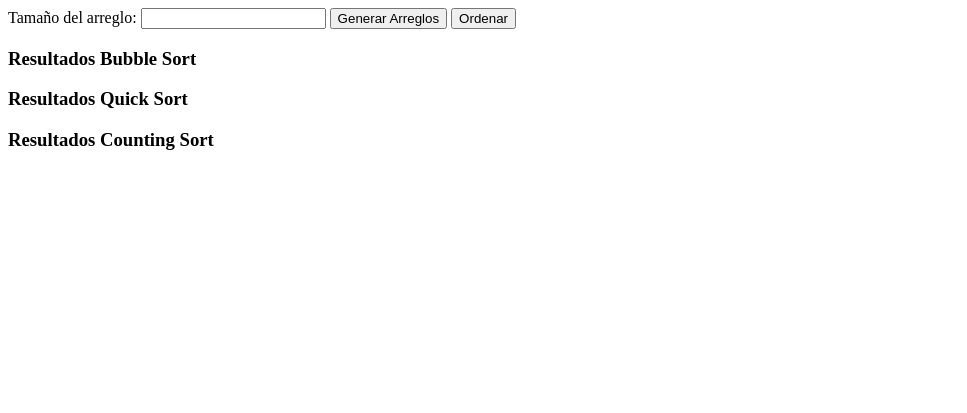
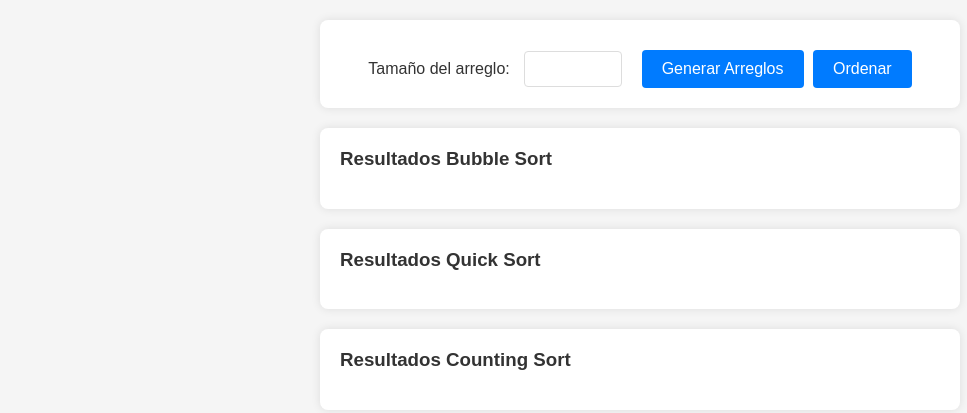
Before and after one commit to joako-18/Complejidad_algor-tmica, a plain HTML site: page index.html in a window 1280 px wide. Shown: the whole page, without its empty margins (0-967 px from the left). Drawn offline with Linux system fonts and the light colour scheme.

Commit message:
Pa que no se vea tan feo

```diff
--- a/index.html
+++ b/index.html
@@ -3,6 +3,7 @@
 <head>
   <meta charset="UTF-8">
   <meta name="viewport" content="width=device-width, initial-scale=1.0">
+  <link rel="stylesheet" href="style.css">
   <title>Ordenamiento de Tornillos y Tuercas</title>
 </head>
 <body>
--- /dev/null
+++ b/style.css
@@ -0,0 +1,65 @@
+body {
+    font-family: Arial, sans-serif;
+    margin: 0;
+    padding: 0;
+    background-color: #f5f5f5;
+    color: #333;
+  }
+
+  form {
+    background-color: #fff;
+    padding: 20px;
+    border-radius: 8px;
+    box-shadow: 0 0 10px rgba(0, 0, 0, 0.1);
+    margin: 20px auto;
+    max-width: 600px;
+    text-align: center;
+  }
+
+  label {
+    font-size: 16px;
+    margin-right: 10px;
+  }
+
+  input[type="number"] {
+    font-size: 16px;
+    padding: 8px;
+    border: 1px solid #ddd;
+    border-radius: 4px;
+    margin-right: 10px;
+    width: 80px;
+  }
+
+  button {
+    background-color: #007bff;
+    color: #fff;
+    border: none;
+    padding: 10px 20px;
+    border-radius: 4px;
+    cursor: pointer;
+    font-size: 16px;
+    margin-top: 10px;
+    margin-left: 5px;
+  }
+
+  button:hover {
+    background-color: #0056b3;
+  }
+
+  div {
+    background-color: #fff;
+    padding: 20px;
+    border-radius: 8px;
+    box-shadow: 0 0 10px rgba(0, 0, 0, 0.1);
+    margin: 20px auto;
+    max-width: 600px;
+  }
+
+  h3 {
+    margin-top: 0;
+  }
+
+  p {
+    margin: 5px 0;
+    font-size: 14px;
+  }
```
